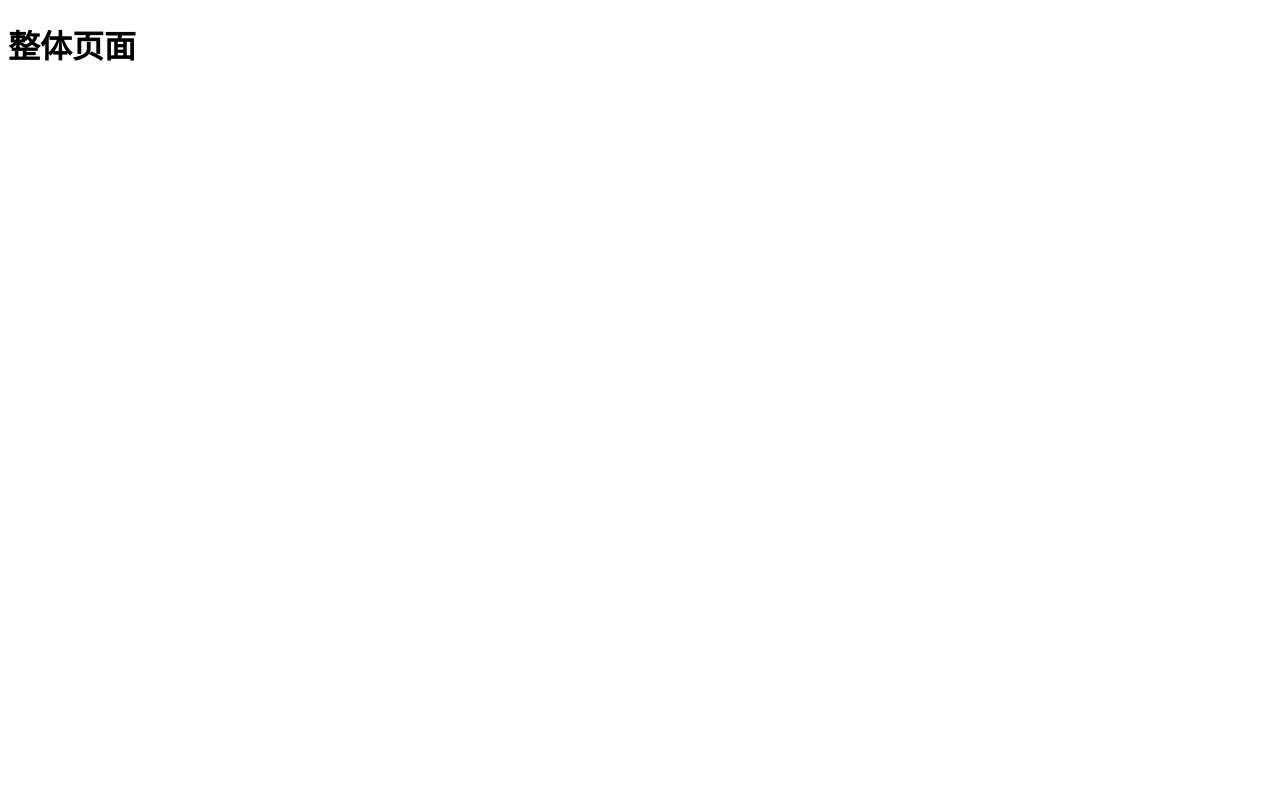
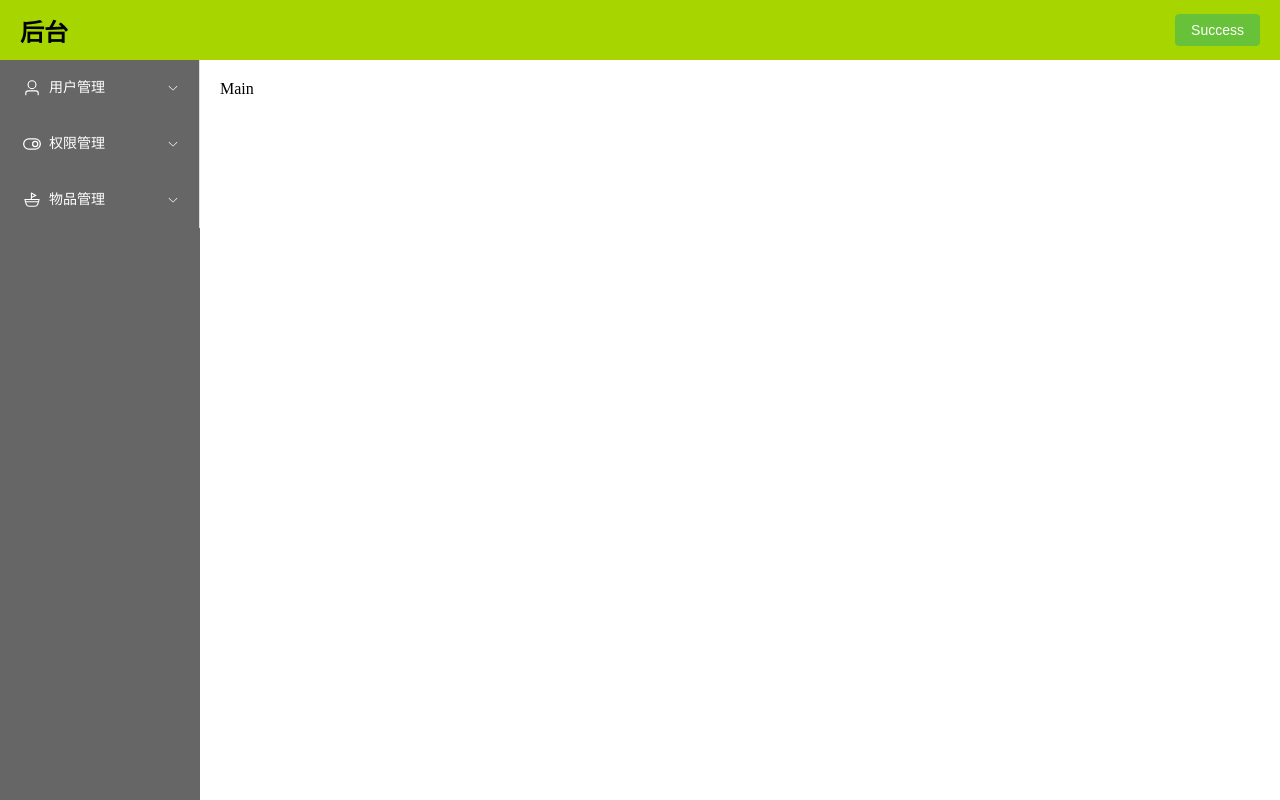
Before and after one commit to YL-5001/background, a Vue app: page /#/ in a window 1280 px wide. Built offline with nearby package versions, Linux system fonts and the light colour scheme.

Commit message:
新增登录，主页页面

```diff
--- a/package.json
+++ b/package.json
@@ -8,7 +8,9 @@
     "lint": "vue-cli-service lint"
   },
   "dependencies": {
+    "@element-plus/icons-vue": "^2.0.9",
     "core-js": "^3.8.3",
+    "element-plus": "^2.2.13",
     "vue": "^3.2.13",
     "vue-router": "^4.0.3",
     "vuex": "^4.0.0"
--- a/src/App.vue
+++ b/src/App.vue
@@ -3,5 +3,23 @@
 </template>
 
 <style lang="less">
+* {
+  margin: 0;
+  padding: 0;
+  box-sizing: border-box;
+}
+a {
+  text-decoration: none;
+}
+// flex布局
+.flex {
+  display: flex;
+  align-items: center;
+}
 
+.flex-flaot {
+  display: flex;
+  align-items: center;
+  justify-content: space-between;
+}
 </style>
--- a/src/main.js
+++ b/src/main.js
@@ -2,5 +2,14 @@ import { createApp } from 'vue'
 import App from './App.vue'
 import router from './router'
 import store from './store'
+import ElementPlus from 'element-plus'
+import 'element-plus/dist/index.css'
+import * as ElementPlusIconsVue from '@element-plus/icons-vue'
 
-createApp(App).use(store).use(router).mount('#app')
+const app = createApp(App)
+// element-plus图标全局注册
+for (const [key, component] of Object.entries(ElementPlusIconsVue)) {
+  app.component(key, component)
+}
+
+app.use(store).use(router).use(ElementPlus).mount('#app')
--- a/src/router/index.js
+++ b/src/router/index.js
@@ -2,10 +2,34 @@ import { createRouter, createWebHashHistory } from 'vue-router'
 import HomePage from '../views/HomePage.vue'
 
 const routes = [
+  //登录页面
+  {
+    path:'/login',
+    name:'login',
+    component:() => import("@/views/pages/login.vue")
+  },
   {
     path: '/',
     name: 'home',
-    component: HomePage
+    component: HomePage,
+    // 子路由
+    children:[
+      {
+        path: '/user',
+        name: 'userList',
+        component: () => import("@/views/pages/UserList.vue")
+      },
+      {
+        path: '/goods',
+        name: 'goodsList',
+        component: () => import("@/views/pages/GoodsList.vue")
+      },
+      {
+        path: '/roles',
+        name: 'rolesList',
+        component: () => import("@/views/pages/RolesList.vue")
+      },
+    ]
   }
 ]
 
--- a/src/store/index.js
+++ b/src/store/index.js
@@ -7,8 +7,10 @@ export default createStore({
   },
   mutations: {
   },
+  //异步
   actions: {
   },
+  //分模块
   modules: {
   }
 })
--- /dev/null
+++ b/src/store/state/num.state.js
@@ -0,0 +1,3 @@
+export default {
+
+}
--- a/src/views/HomePage.vue
+++ b/src/views/HomePage.vue
@@ -1,13 +1,71 @@
 <template>
-  <h1>整体页面</h1>
+  <div class="common-layout">
+    <el-container>
+      <el-header class="common-header flex-flaot">
+        <div class="flex">
+          <h1>后台</h1>
+        </div>
+        <el-button type="success">Success</el-button>
+      </el-header>
+      <el-container>
+        <el-aside class="common-aside" width="200px">
+          <el-menu
+            background-color = 'none'
+            text-color = '#fff'
+            :router = true
+          >
+            <el-sub-menu index="1">
+              <template #title>
+                <el-icon><User /></el-icon>
+                <span>用户管理</span>
+              </template>
+              <el-menu-item-group>
+                <el-menu-item index="/user">用户列表</el-menu-item>
+              </el-menu-item-group>
+            </el-sub-menu>
+            <el-sub-menu index="2">
+              <template #title>
+                <el-icon><Open /></el-icon>
+                <span>权限管理</span>
+              </template>
+              <el-menu-item-group>
+                <el-menu-item index="/roles">角色列表</el-menu-item>
+              </el-menu-item-group>
+            </el-sub-menu>
+            <el-sub-menu index="3">
+              <template #title>
+                <el-icon><Ship /></el-icon>
+                <span>物品管理</span>
+              </template>
+              <el-menu-item-group>
+                <el-menu-item index="/goods">物品列表</el-menu-item>
+              </el-menu-item-group>
+            </el-sub-menu>
+          </el-menu>
+        </el-aside>
+        <el-main>Main</el-main>
+      </el-container>
+    </el-container>
+  </div>
 </template>
 
-<script>
-export default {
-
-}
+<script setup>
+  name: 'HomePage'
 </script>
 
-<style>
+<style scoped lang="less">
+  .common-layout {
+    .el-container {
+      height: 100vh;
+      overflow: hidden;
+    }
 
+    .common-header {
+      background: #a7d500;
+    }
+
+    .common-aside {
+      background: #666666;
+    }
+  }
 </style>
--- /dev/null
+++ b/src/views/pages/GoodsList.vue
@@ -0,0 +1,10 @@
+<template>
+    <h2>物品</h2>
+</template>
+
+<script setup>
+
+</script>
+<style scoped lang='less'>
+
+</style>
--- /dev/null
+++ b/src/views/pages/RolesList.vue
@@ -0,0 +1,11 @@
+<template>
+    <h2>角色列表</h2>
+</template>
+
+<script setup>
+
+</script>
+
+<style scoped lang='less'>
+
+</style>
--- /dev/null
+++ b/src/views/pages/UserList.vue
@@ -0,0 +1,11 @@
+<template>
+  <h2>用户列表</h2>
+</template>
+
+<script setup>
+
+</script>
+
+<style scoped lang="less">
+
+</style>
--- /dev/null
+++ b/src/views/pages/login.vue
@@ -0,0 +1,68 @@
+<template>
+  <div class="login_wrap">
+    <div class="form_wrap">
+      <el-form ref="ruleFormRef" :model="loginData" status-icon :rules="rules" label-width="120px"
+        class="demo-ruleForm">
+        <el-form-item label="用户名" prop="username" :rules="[
+            {
+                required:ture,
+                message:'此处为必填项',
+                trigger:'blur'
+            }
+        ]">
+          <el-input v-model="data.loginData.userName" />
+        </el-form-item>
+        <el-form-item label="密码" prop="password" :rules="[
+            {
+                required:ture,
+                message:'此处为必填项',
+                trigger:'blur'
+            }
+        ]">
+          <el-input type="password" v-model="data.loginData.password" />
+        </el-form-item>
+
+        <el-form-item>
+          <el-button type="primary" @click="submitForm(ruleFormRef)">登录</el-button>
+          <el-button @click="resetForm(ruleFormRef)">Reset</el-button>
+        </el-form-item>
+      </el-form>
+    </div>
+  </div>
+
+</template>
+
+<script setup>
+  import {
+    useStore
+  } from 'vuex'
+  const {
+    reactive
+  } = require("vue")
+  const store = useStore()
+  const data = reactive({
+    loginData: {
+      userName: '',
+      password: ''
+    }
+  })
+</script>
+
+<style scoped lang='less'>
+  .login_wrap {
+    width: 100%;
+    height: 100vh;
+    background: #666666;
+    position: relative;
+
+    .form_wrap {
+      position: fixed;
+      top: 50%;
+      left: 50%;
+      transform: translate(-50%, -50%);
+      background: #000;
+      padding: 30px 50px;
+      border-radius: 5px;
+    }
+  }
+</style>
```
Also changed, not shown: 1 other file (tests, documents, lock files or other folders).
